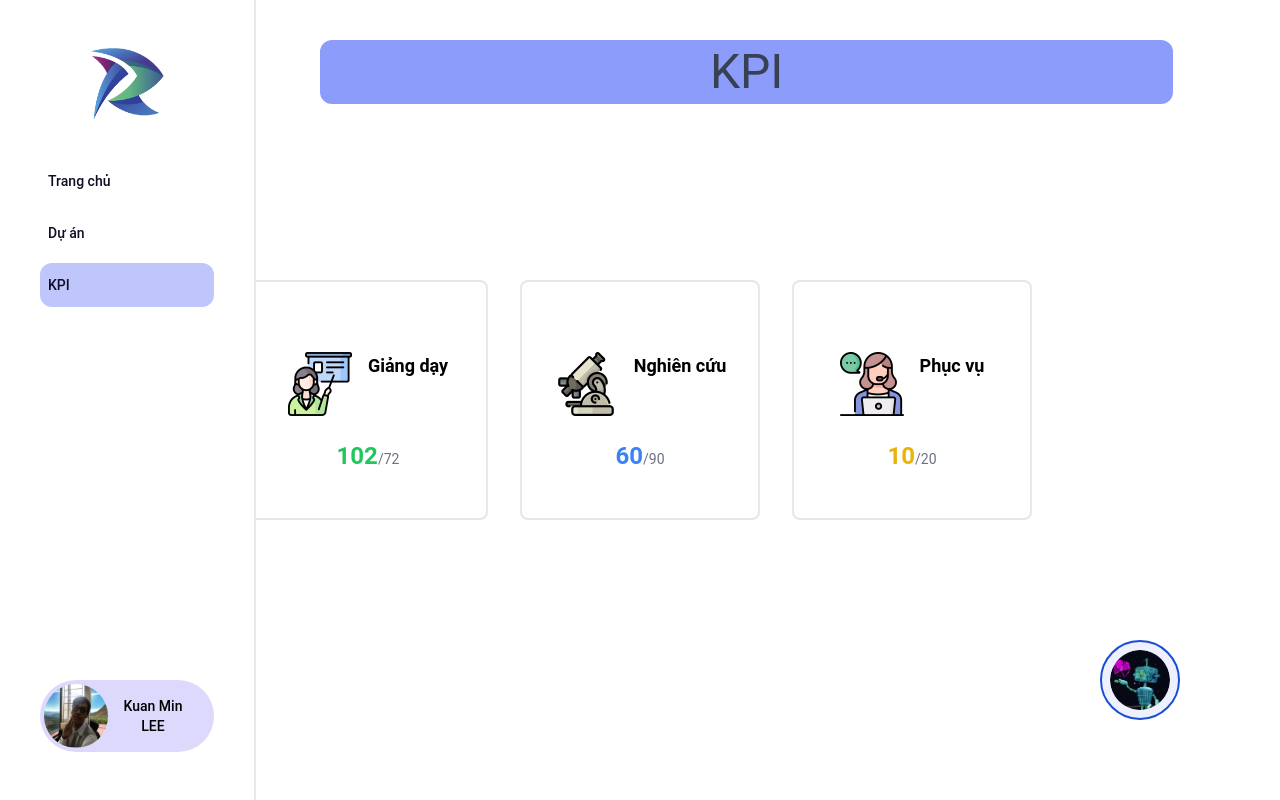
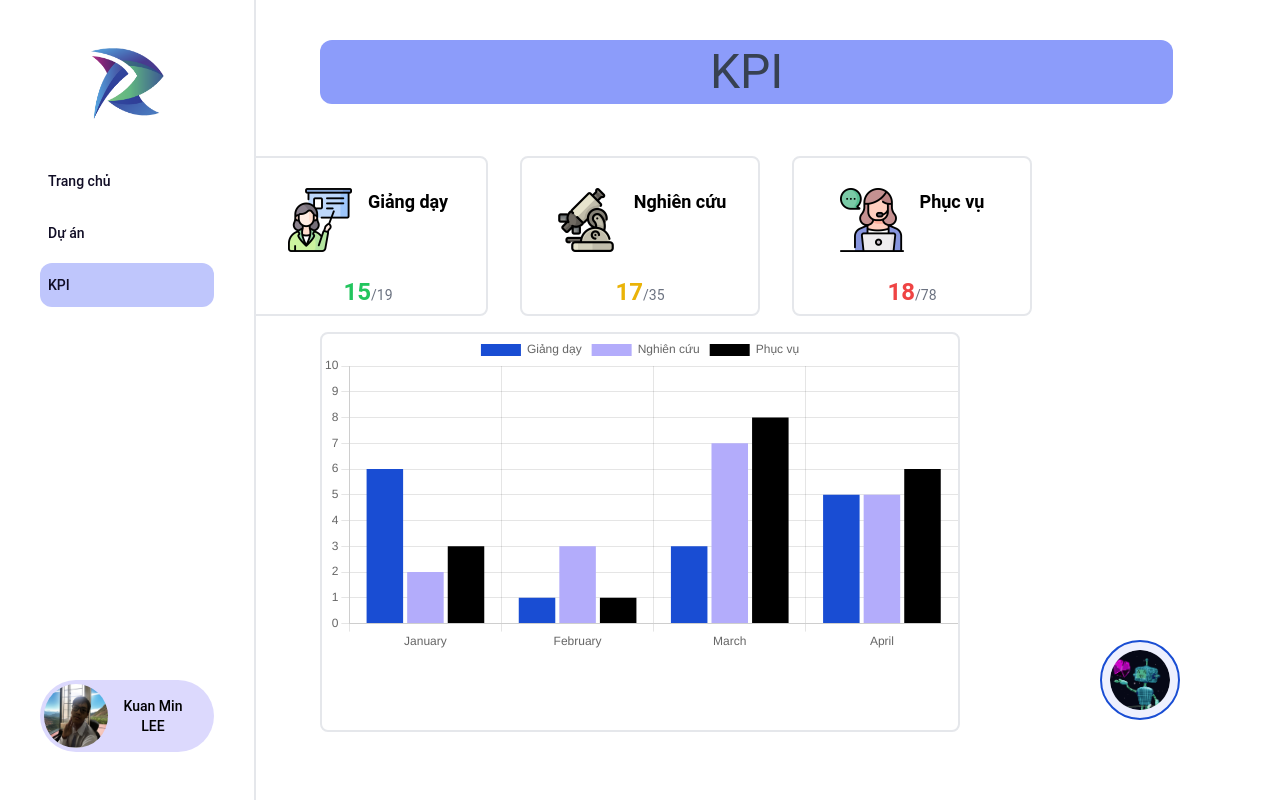
Before and after one commit to CuongNguyen1701/UIUX_Course_Project, a React (Vite) app in the folder regress/: page /kpi in a window 1280 px wide. Built offline with nearby package versions, Linux system fonts and the light colour scheme.

Commit message:
90% kpi page

```diff
--- a/regress/package.json
+++ b/regress/package.json
@@ -16,9 +16,11 @@
     "@fullcalendar/daygrid": "^6.1.11",
     "@fullcalendar/react": "^6.1.11",
     "@mui/x-date-pickers": "^7.4.0",
+    "chart.js": "^4.4.2",
     "framer-motion": "^11.1.9",
     "react": "^18.2.0",
     "react-big-calendar": "^1.12.2",
+    "react-chartjs-2": "^5.2.0",
     "react-datepicker": "^6.9.0",
     "react-dom": "^18.2.0",
     "react-draggable": "^4.4.6",
--- a/regress/src/pages/KPIPage.jsx
+++ b/regress/src/pages/KPIPage.jsx
@@ -3,6 +3,21 @@ import { LeftBar, Title, ScheduleBoard, LineChart } from "../components";
 import teach from "../assets/teach.png";
 import research from "../assets/research.png";
 import service from "../assets/service.png";
+import { Bar } from 'react-chartjs-2';
+import {
+    Chart as ChartJS,
+    CategoryScale,
+    LinearScale,
+    BarElement,
+    Tooltip,
+    Legend,
+} from 'chart.js'
+
+// const tailwindConfig = import('../tailwind.config.js');
+
+// const colors = tailwindConfig.theme.colors;
+
+ChartJS.register(CategoryScale, LinearScale, BarElement, Tooltip, Legend);
 
 const CategoryBox = ({ title, task_done, task_total, icon }) => {
     const percentage = Math.min((task_done / task_total) * 100, 100);
@@ -23,7 +38,7 @@ const CategoryBox = ({ title, task_done, task_total, icon }) => {
     }
 
     return (
-        <div className="flex flex-col items-center justify-center w-60 h-60 bg-white rounded-lg border-2 text-black m-4">
+        <div className="flex flex-col items-center justify-center w-60 h-40 bg-white rounded-lg border-2 text-black m-4">
             <div className="flex flex-row m-6">
                 <img src={icon} alt="icon" className="w-16 h-16" />
                 <div className="text-lg font-bold ml-4">{title}</div>
@@ -31,9 +46,6 @@ const CategoryBox = ({ title, task_done, task_total, icon }) => {
             <div className="text-sm text-gray-500">
                 <span className={`text-2xl font-bold ${color}`}>{task_done}</span>/{task_total}
             </div>
-            {/* <div className={`${color}`}>
-                {rating}
-            </div> */}
         </div>
     );
 }
@@ -41,14 +53,55 @@ const CategoryBox = ({ title, task_done, task_total, icon }) => {
 import { useState } from "react";
 
 const KPIPage = () => {
+    const data = {
+        labels: ['January', 'February', 'March', 'April'],
+        datasets: [
+            {
+                label: 'Giảng dạy',
+                data: [6, 1, 3, 5],
+                backgroundColor: '#194DD3',
+                bordercolor: 'black',
+                borderwidth: 1,
+            },
+            {
+                label: 'Nghiên cứu',
+                data: [2, 3, 7, 5],
+                backgroundColor: '#B3ACFB',
+                bordercolor: 'black',
+                borderwidth: 1,
+            },
+            {
+                label: 'Phục vụ',
+                data: [3, 1, 8, 6],
+                backgroundColor: 'black',
+                bordercolor: 'black',
+                borderwidth: 1,
+            },
+        ]
+    };
+    const allData = data.datasets.flatMap(dataset => dataset.data);
+    const maxDataValue = Math.max(...allData);
+    const maxY = Math.ceil(maxDataValue / 10) * 10;
+    const options = {
+        scales: {
+            y: {
+                beginAtZero: true,
+                max: maxY,
+            },
+        },
+    };
+
     const [categories, setCategories] = useState([
-        { title: "Giảng dạy", task_done: 102, task_total: 72, icon: teach },
-        { title: "Nghiên cứu", task_done: 60, task_total: 90, icon: research },
-        { title: "Phục vụ", task_done: 10, task_total: 20, icon: service },
+        { title: "Giảng dạy", task_done: 15, task_total: 19, icon: teach },
+        { title: "Nghiên cứu", task_done: 17, task_total: 35, icon: research },
+        { title: "Phục vụ", task_done: 18, task_total: 78, icon: service },
     ]);
     return (
-        <div className="relative flex flex-row flex-wrap items-center justify-center w-screen h-screen bg-white">
+        <div className="relative flex flex-col items-center justify-center w-screen h-screen bg-white">
+            <div>
                 <Title title="KPI" />
+            </div>
+            <div className="relative flex flex-row flex-wrap items-center justify-center bg-white top-9 m-9">
                 {categories.map((category, index) => (
                     <CategoryBox
                         key={index}
@@ -59,6 +112,10 @@ const KPIPage = () => {
                     />
                 ))}
             </div>
+            <div className="relative items-center bg-white border-2 rounded-lg w-1/2 h-1/2">
+                <Bar className="w-full" data={data} options={options} />
+            </div>
+        </div>
     );
 };
 
```
Also changed, not shown: 1 other file (tests, documents, lock files or other folders). Lines whose indentation alone changed are shown as unchanged.
